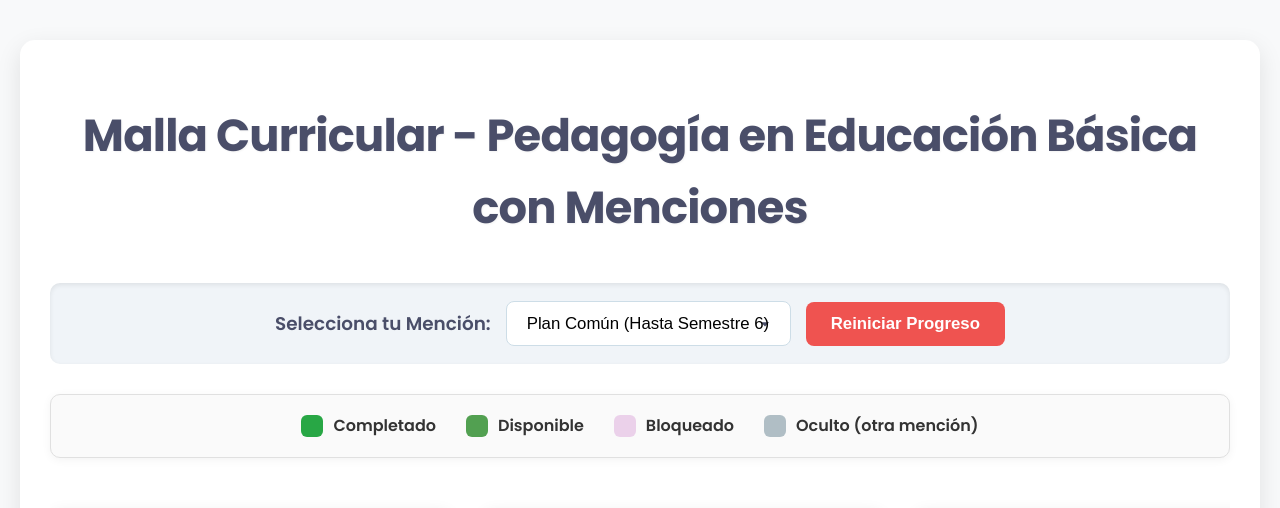
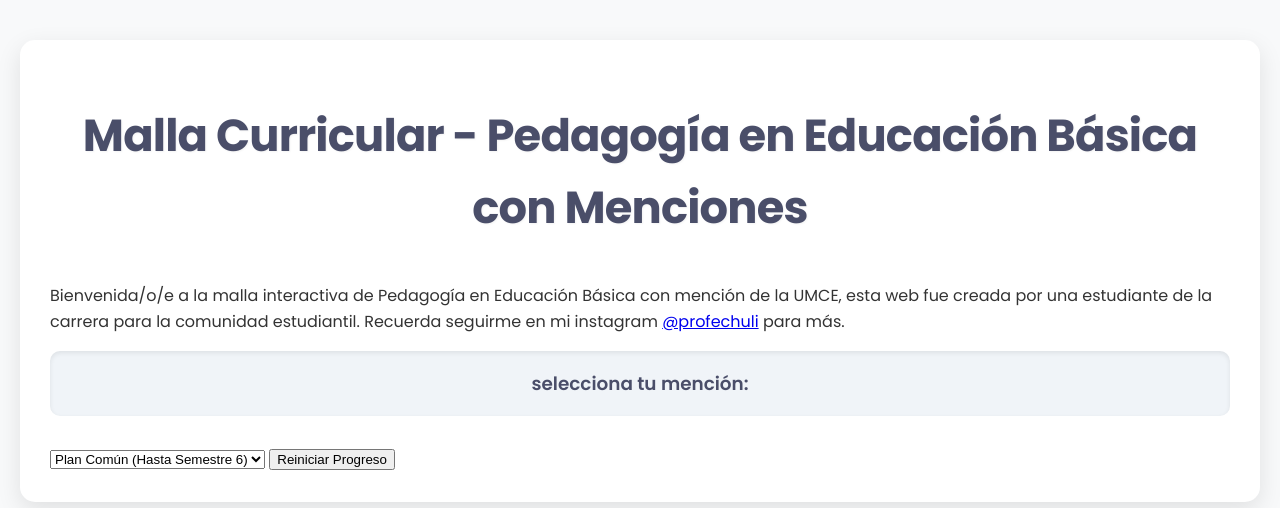
Before and after one commit to 170357/Malla-PEB-UMCE, a plain HTML site: page index.html in a window 1280 px wide. Shown: the top 508 px of the page. Drawn offline with Linux system fonts and the light colour scheme.

Commit message:
Update index.html

```diff
--- a/index.html
+++ b/index.html
@@ -11,10 +11,15 @@
 </head>
 <body>
     <div class="container">
-        <h1>Malla Curricular - Pedagogía en Educación Básica con Menciones</h1>
+        <h1 class="page-title">Malla Curricular - Pedagogía en Educación Básica con Menciones</h1>
 
-        <div class="mention-selection">
-            <label for="mention-select">Selecciona tu Mención:</label>
+<p class="intro-text">
+    Bienvenida/o/e a la malla interactiva de Pedagogía en Educación Básica con mención de la UMCE, esta web fue creada por una estudiante de la carrera para la comunidad estudiantil. Recuerda seguirme en mi instagram <a href="https://www.instagram.com/profechuli/" target="_blank">@profechuli</a> para más.
+</p>
+
+<div class="mention-selection">
+    <label for="mention-select">selecciona tu mención:</label>
+    </div>
             <select id="mention-select">
                 <option value="TODAS">Plan Común (Hasta Semestre 6)</option>
                 <option value="CIENCIAS SOCIALES">Mención: Ciencias Sociales</option>
```
